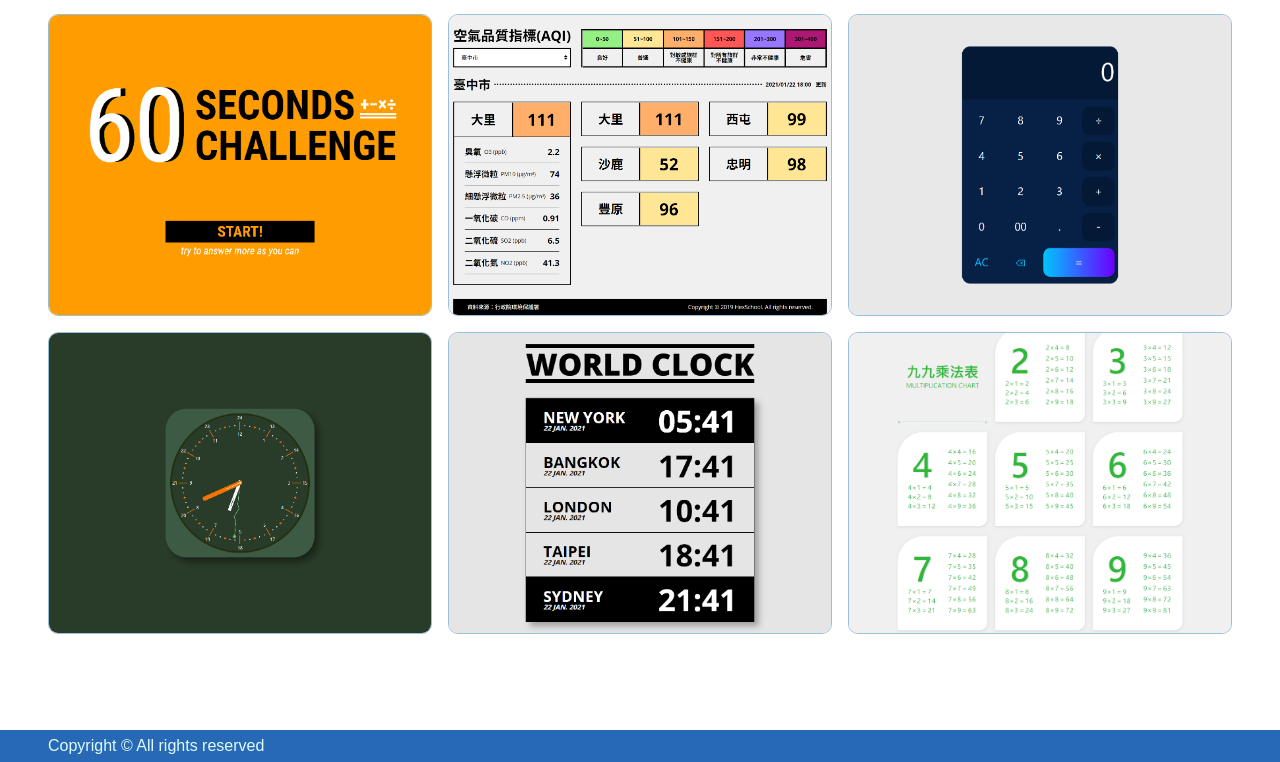
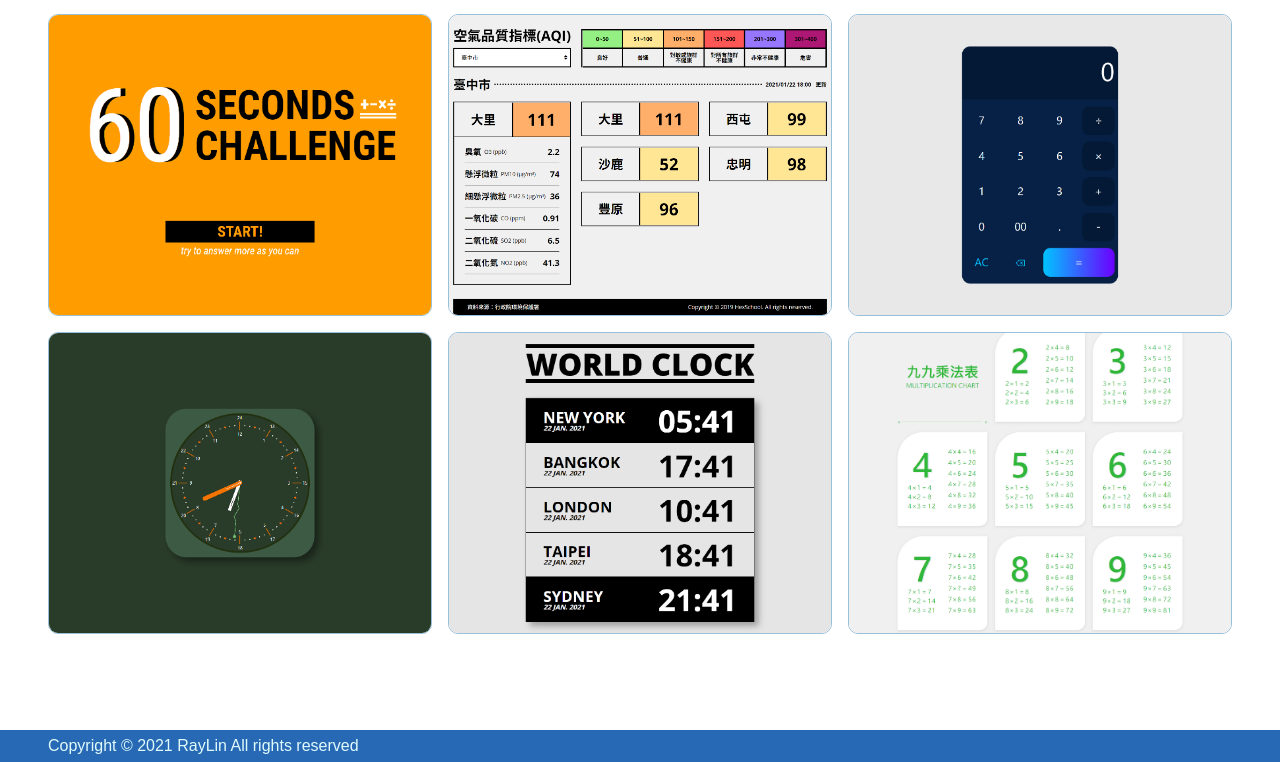
Before and after one commit to Raaaaaaaay86/intro-page, a Nuxt app: page / in a window 1280 px wide. Shown: the part 2304-3066 px from the top of the page. Built offline with nearby package versions, Linux system fonts and the light colour scheme; a web font is replaced by a local one.

Commit message:
edit footer text content

```diff
--- a/layouts/default.vue
+++ b/layouts/default.vue
@@ -16,7 +16,7 @@
     </nav>
     <Nuxt />
     <footer>
-      <p>Copyright © All rights reserved</p>
+      <p>Copyright © 2021 RayLin All rights reserved</p>
     </footer>
   </div>
 </template>
```
